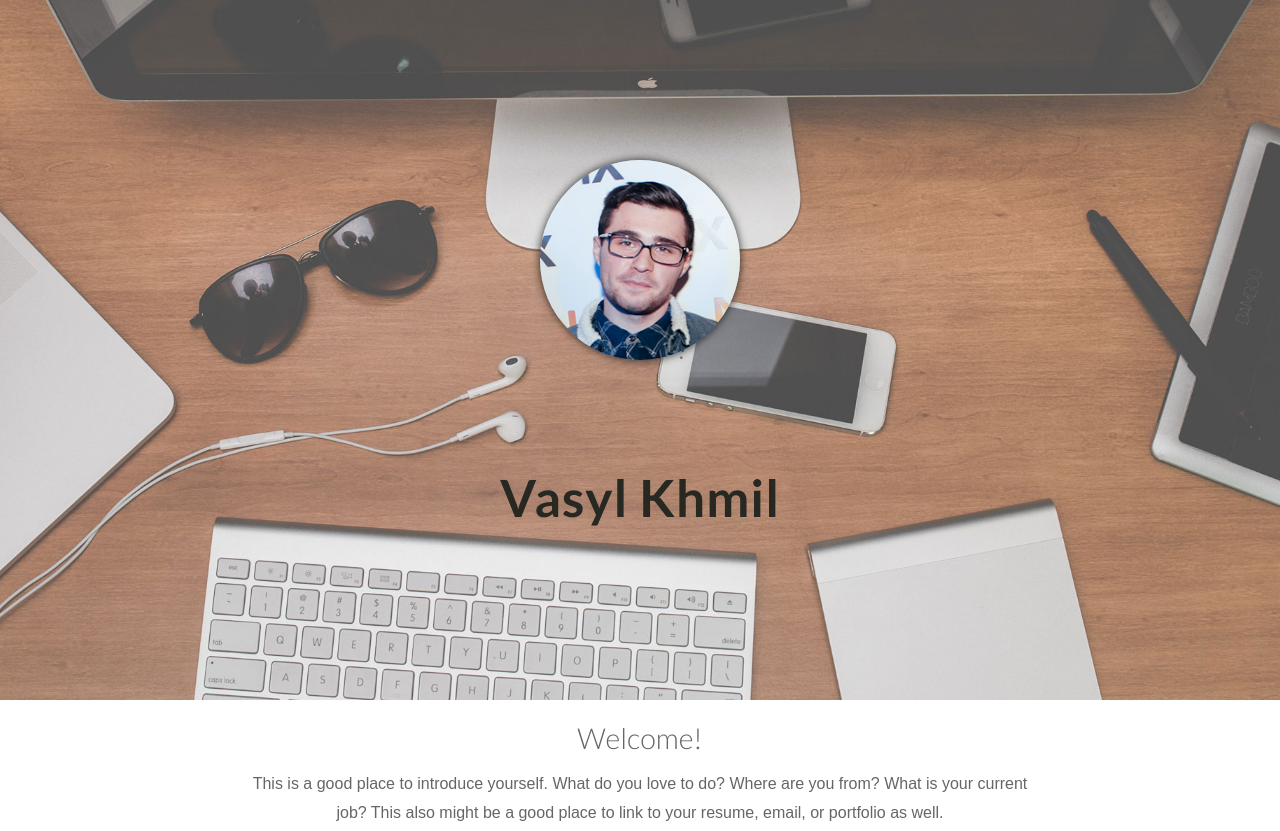
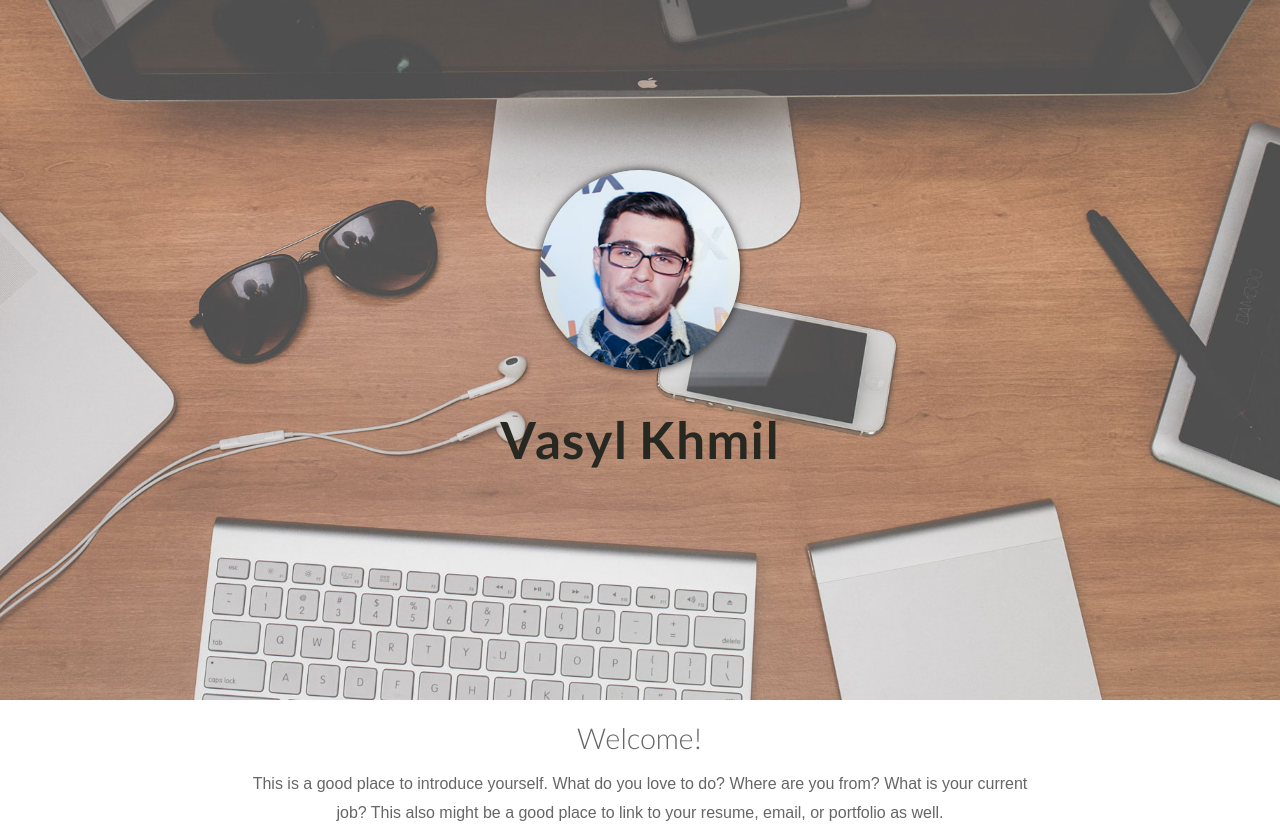
Before and after one commit to VasylKhmil/vasylkhmil.github.io, a plain HTML site: page index.html in a window 1280 px wide. Shown: the top 831 px of the page. Drawn offline with Linux system fonts and the light colour scheme.

Commit message:
updated heade view

```diff
--- a/style.css
+++ b/style.css
@@ -52,14 +52,12 @@ header {
   background-size: cover;
   text-align: center;
   height: 500px;
-  padding-top: 10em;
-
+  padding-top: 170px;
 }
 
 header h1 {
   color: rgb(39,40,34);
   font-size: 2em;
-  margin-top: 2em;
   letter-spacing: 1px;
   opacity: 1;
   font-weight: 700;
```
